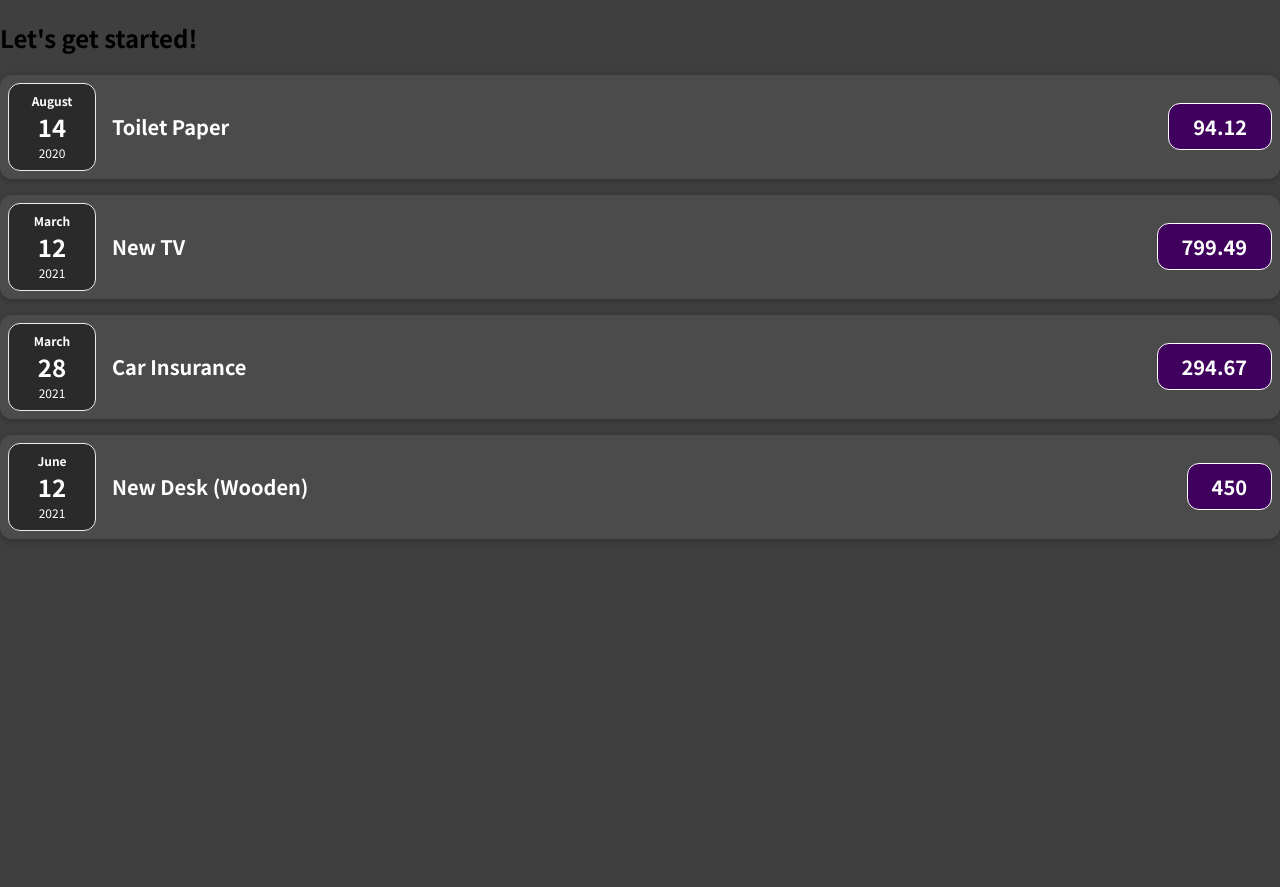
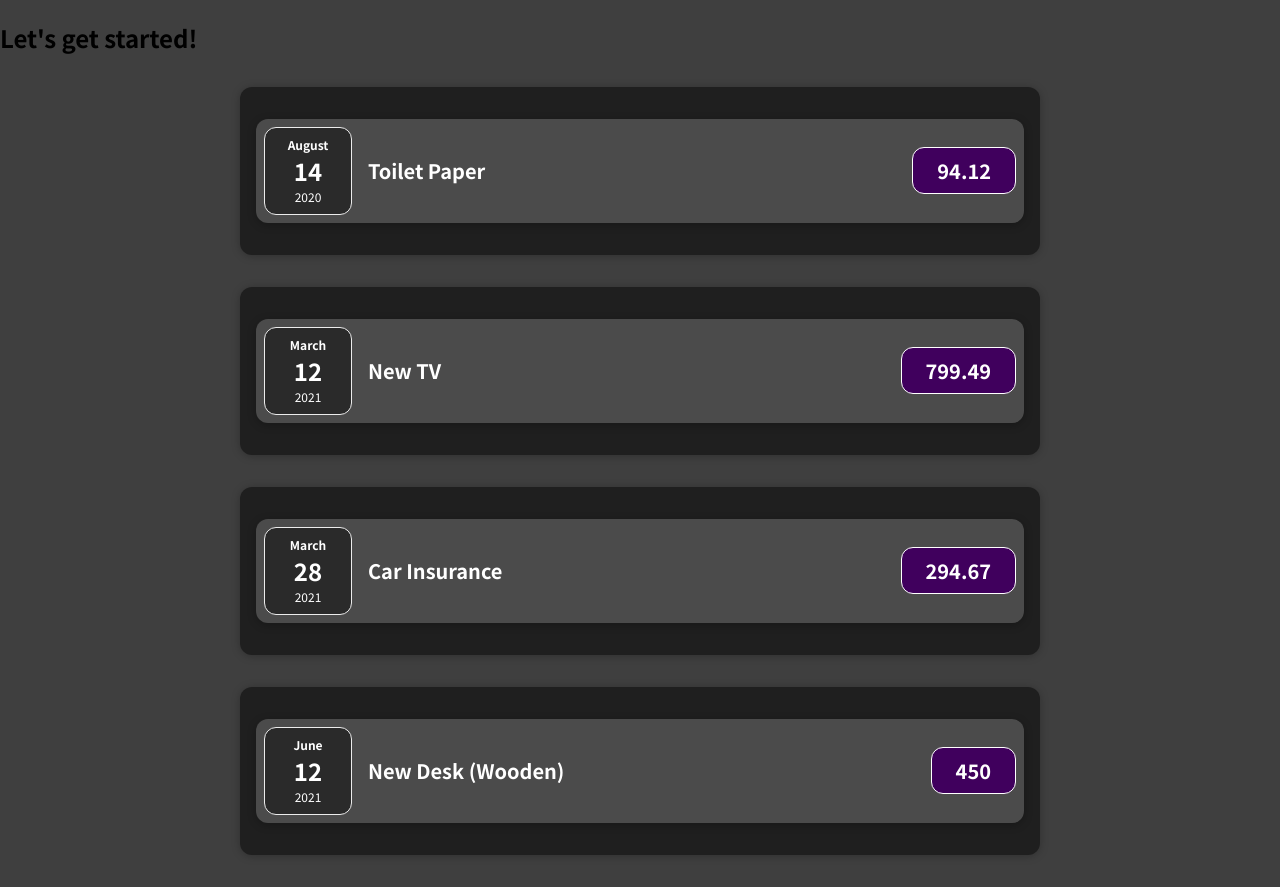
Before and after one commit to DBurgess93/01-starting-setup, a JavaScript app: page / in a window 1280 px wide. Before the commit the page ends 800 px from the top, so only its background shows below. Built offline with nearby package versions, Linux system fonts and the light colour scheme.

Commit message:
Assignment - put each expense into component

```diff
--- a/src/App.js
+++ b/src/App.js
@@ -1,4 +1,4 @@
-import ExpenseItem from "./components/ExpenseItem";
+import Expenses from "./components/Expenses"
 
 function App() {
   const expenses = [
@@ -30,26 +30,7 @@
   return (
     <div>
       <h2>Let's get started!</h2>
-      <ExpenseItem
-        title={expenses[0].title}
-        amount={expenses[0].amount}
-        date={expenses[0].date}
-      />
-      <ExpenseItem
-        title={expenses[1].title}
-        amount={expenses[1].amount}
-        date={expenses[1].date}
-      />
-      <ExpenseItem
-        title={expenses[2].title}
-        amount={expenses[2].amount}
-        date={expenses[2].date}
-      />
-      <ExpenseItem
-        title={expenses[3].title}
-        amount={expenses[3].amount}
-        date={expenses[3].date}
-      />
+      <Expenses expenses={expenses} />
     </div >
   );
 }
--- /dev/null
+++ b/src/components/Expenses.css
@@ -0,0 +1,9 @@
+.expenses {
+  padding: 1rem;
+  background-color: rgb(31, 31, 31);
+  margin: 2rem auto;
+  width: 50rem;
+  max-width: 95%;
+  border-radius: 12px;
+  box-shadow: 0 1px 8px rgba(0, 0, 0, 0.25);
+}
--- /dev/null
+++ b/src/components/Expenses.js
@@ -0,0 +1,39 @@
+import ExpenseItem from "./ExpenseItem"
+import "./Expenses.css"
+
+function Expenses({ expenses }) {
+  return (
+    <div>
+      <div className="expenses">
+        <ExpenseItem
+          title={expenses[0].title}
+          amount={expenses[0].amount}
+          date={expenses[0].date}
+        />
+      </div>
+      <div className="expenses">
+        <ExpenseItem
+          title={expenses[1].title}
+          amount={expenses[1].amount}
+          date={expenses[1].date}
+        />
+      </div>
+      <div className="expenses">
+        <ExpenseItem
+          title={expenses[2].title}
+          amount={expenses[2].amount}
+          date={expenses[2].date}
+        />
+      </div>
+      <div className="expenses">
+        <ExpenseItem
+          title={expenses[3].title}
+          amount={expenses[3].amount}
+          date={expenses[3].date}
+        />
+      </div>
+    </div>
+  )
+}
+
+export default Expenses
```
